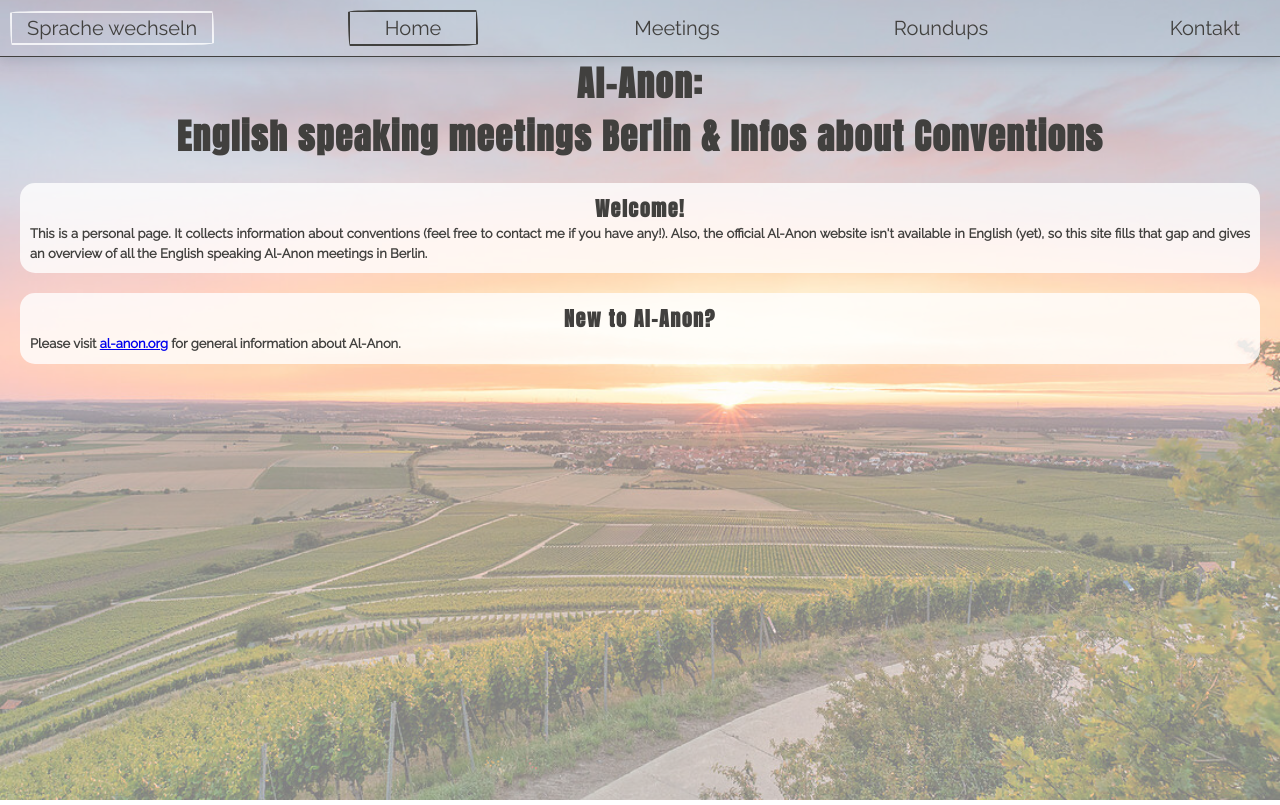
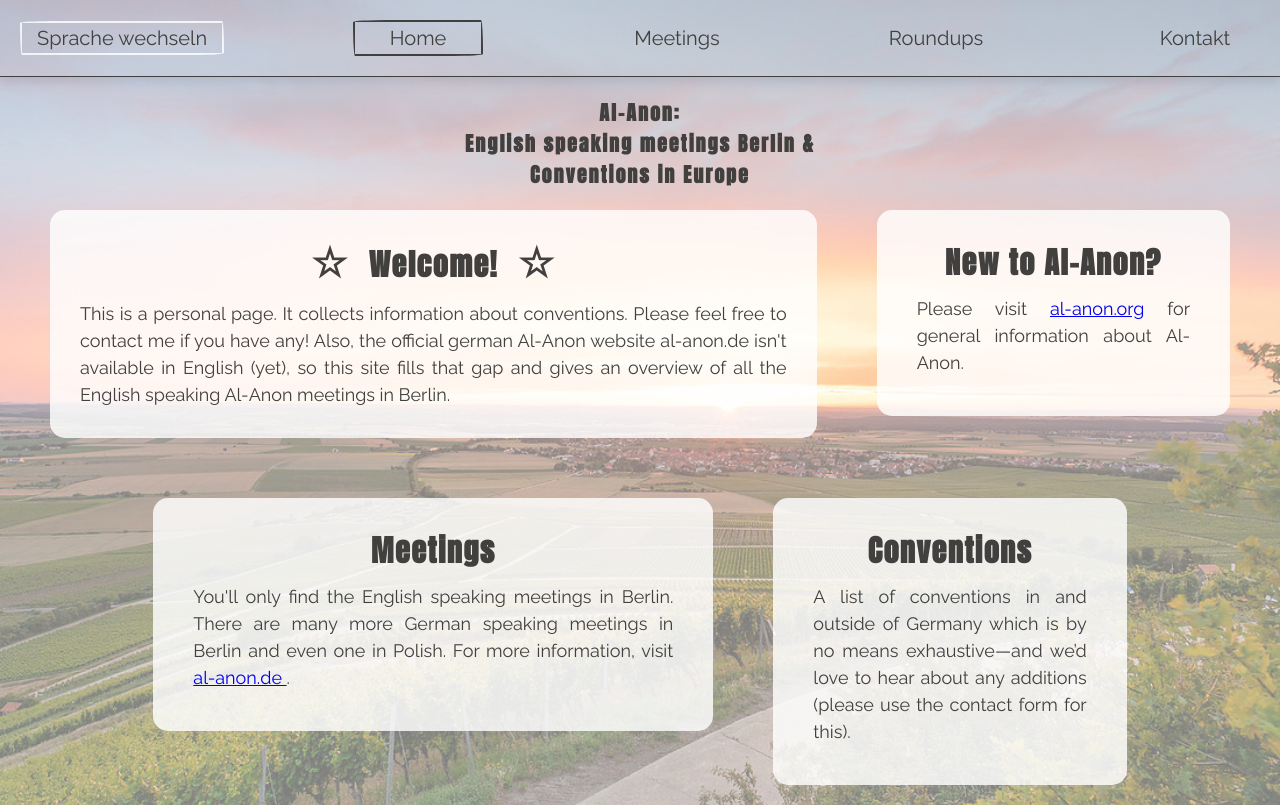
Before and after one commit to Footsteps/al-anon, a React (Vite) app: page / in a window 1280 px wide. Built offline with nearby package versions, Linux system fonts and the light colour scheme; a web font is replaced by a local one.

Commit message:
added Meetings and Conventions sections in Home. styling of big screen.

```diff
--- a/src/App.jsx
+++ b/src/App.jsx
@@ -6,20 +6,28 @@
 
 
 import { Routes, Route, useLocation } from "react-router-dom";
-import {useState} from "react"
-
-
+import {useEffect, useState} from "react"
 
 function App() {
 
   const location = useLocation();
   const [language, setLanguage] = useState("en");
+  const [isMobile, setIsMobile] = useState(window.innerWidth <= 768);
+
+  useEffect(() => {
+      const handleResize = () => {
+        console.log(window.innerWidth);
+        setIsMobile(window.innerWidth <= 768);
+      };
+      window.addEventListener("resize", handleResize);
+      return () => window.removeEventListener("resize", handleResize);
+    }, []);
 
   return (
     <div className={`app-container ${location.pathname.slice(1) || "home"}`}>
-      <Header language={language} setLanguage={setLanguage} />
+      <Header language={language} setLanguage={setLanguage} isMobile={isMobile}/>
       <Routes>
-        <Route path="/" element={<Home language={language} />} />
+        <Route path="/" isMobile={isMobile} element={<Home language={language}/>} />
         <Route path="/meetings" element={<Meetings language={language} />} />
         <Route path="/events" element={<Events language={language} />} />
         <Route path="/contact" element={<Contact language={language} />} />
--- a/src/components/LanguageSwitcher.jsx
+++ b/src/components/LanguageSwitcher.jsx
@@ -1,5 +1,4 @@
 import Tooltip from "./Tooltip.jsx";
-import {useEffect, useState} from "react";
 
 function LanguageSwitcher({ language, setLanguage, isMobile }) {
 
--- a/src/components/NavBar.jsx
+++ b/src/components/NavBar.jsx
@@ -1,25 +1,15 @@
 import {NavLink} from "react-router-dom";
 import ContactIcon from "../assets/contact-2.svg";
 import LanguageSwitcher from "../components/LanguageSwitcher"
-import {useEffect, useState} from "react";
 
-export default function NavBar({language, setLanguage}) {
-  const [isMobile, setIsMobile] = useState(window.innerWidth <= 768);
-
-    useEffect(() => {
-      const handleResize = () => {
-        setIsMobile(window.innerWidth <= 768);
-      };
-      window.addEventListener("resize", handleResize);
-      return () => window.removeEventListener("resize", handleResize);
-    }, []);
+export default function NavBar({language, setLanguage, isMobile}) {
 
   return (
     <nav>
       <LanguageSwitcher language={language} setLanguage={setLanguage} isMobile={isMobile}/>
       <NavLink className={({ isActive }) =>
           `nav-link border ${isActive ? "active" : ""}`}
-        to="/">Home</NavLink>
+        to="/"isMobile={isMobile}>Home</NavLink>
       <NavLink className={({ isActive }) =>
           `nav-link border ${isActive ? "active" : ""}`}
         to="/meetings">Meetings</NavLink>
--- a/src/index.css
+++ b/src/index.css
@@ -20,7 +20,7 @@
 /*** COLORS ***/
 :root {
   --primary-color: #41403e;
-  --text-background-color: rgba(255, 255, 255, 0.8);
+  --text-background-color: rgba(255, 255, 255, 0.82);
   --button-background-color: #fff;
 }
 
@@ -71,8 +71,6 @@
   opacity: 0.5;
 }
 
-
-
 /**BORDER **/
 .border {
   border-style: solid;
@@ -88,7 +86,6 @@
 .wave-border {
   box-shadow: 0 4px 12px rgba(76, 86, 106, 0.2);
 }
-
 
 /***HEADINGS & PARAGRAPHS**/
 h2 {
@@ -116,8 +113,8 @@
   justify-content: space-around;
 }
 
-button, .nav-link {
-
+button,
+.nav-link {
   transition: all 235ms ease-in-out;
 
   background-color: var(--button-background-color);
@@ -154,7 +151,6 @@
   color: var(--button-background-color);
 }
 
-
 button:hover {
   background-color: var(--primary-color);
   color: var(--button-background-color);
@@ -171,11 +167,10 @@
   transform: translate3d(0, 2px, 0);
 }
 
-button:focus, .nav-link:focus {
+button:focus,
+.nav-link:focus {
   box-shadow: rgba(0, 0, 0, 0.3) 2px 8px 4px -6px;
 }
-
-
 
 .round-btn {
   height: 32px;
@@ -231,6 +226,7 @@
   text-align: justify;
 }
 
+
 /**GLASS CARD**/
 
 .card {
@@ -238,7 +234,7 @@
   min-height: 100px;
   padding: 2.25rem;
   border-radius: 1.5rem;
-  background-color: rgb(255, 255, 240);
+  background-color: var(--text-background-color);
   font-weight: bolder;
 }
 
@@ -257,7 +253,6 @@
   font-size: 15px;
 }
 
-
 /*** HOME ***/
 h1 {
   font-family: var(--heading-font);
@@ -270,6 +265,12 @@
 
 h2 {
   font-size: 2rem;
+}
+
+.star {
+    font-size: 4rem;
+    display: inline-block;
+    margin: 0 2rem;
   }
 
 /*** MEETINGS ***/
@@ -310,7 +311,6 @@
   font-weight: 800;
   font-size: 1.5rem;
   text-align: center;
-
 }
 
 .flyer-preview > a {
@@ -318,10 +318,6 @@
 }
 
 @media (min-width: 481px) {
-
-  h1 {
-    font-size: 3.5rem;
-  }
 }
 @media (min-width: 769px) {
   /*HEADER*/
@@ -344,7 +340,9 @@
     border-color: var(--text-background-color);
   }
 
-button:hover, button:active, button:focus {
+  button:hover,
+  button:active,
+  button:focus {
     background-color: transparent;
     color: var(--text-background-color);
     transform: translate3d(0, 2px, 0);
@@ -374,8 +372,30 @@
     box-shadow: rgba(0, 0, 0, 0.2) 15px 28px 25px -18px;
   }
 
+  /*HOME */
+
+  h1 {
+    letter-spacing: 2px;
+    margin: 2rem 10rem 0 10rem;
   }
+
+  h2 {
+    font-size: 3rem;
+  }
+
+}
+
+
+
+
+
+
 @media (min-width: 1023px) {
+  /*HEADER*/
+
+  header {
+    padding: 2em;
+  }
 
   .nav-link {
     font-size: 2rem;
@@ -385,8 +405,42 @@
     font-size: 2rem;
   }
 
+   .home-container {
+    display: grid;
+    max-height: 90dvh;
+    grid-template-columns: repeat(12, 1fr);
+    grid-template-rows: min-content;
+    grid-column-gap: 17px;
+    gap: 2rem;
+    padding: 0 3rem;
+    align-items: start;
+  }
 
+  .welcome {
+    grid-column: 1/9;
+    padding: 2rem;
+  }
 
+  .newcomer {
+    grid-column: 9/13;
+    padding: 3rem;
+    height: fit-content;
+  }
 
+  .home-container section.meetings {
+    padding: 3rem;
+    grid-column: 2/8;
+  }
+
+  .home-container section.conventions {
+    padding: 3rem;
+    grid-column: 8/12;
+  }
+
+  section p {
+    padding: 1rem;
+    font-size: 1.8rem;
+    font-weight: 550;
+  }
 
 }
--- a/src/main.jsx
+++ b/src/main.jsx
@@ -3,6 +3,7 @@
 import { BrowserRouter } from "react-router-dom";
 import './index.css'
 import './form.css'
+
 import App from "./App.jsx"
 
 createRoot(document.getElementById('root')).render(
--- a/src/pages/Home.jsx
+++ b/src/pages/Home.jsx
@@ -1,37 +1,51 @@
-export default function Home({ language }) {
+export default function Home({ language, isMobile }) {
   return (
-    <>
     <main>
       <h1>
         {language === "de" ? (
+          isMobile ? (
             <>
               Al-Anon: <br />
-            Englischsprachige Meetings in Berlin & Infos über Conventions{" "}
+              Englischsprachige Meetings in Berlin & Infos über Conventions
             </>
           ) : (
             <>
-            {" "}
               Al-Anon: <br />
-            English speaking meetings Berlin & Infos about Conventions{" "}
+              Englischsprachige Meetings in Berlin & <br />
+              Roundups in Europa
+            </>
+          )
+        ) : isMobile ? (
+          <>
+            Al-Anon: <br />
+            English speaking meetings Berlin & Infos about Conventions
+          </>
+        ) : (
+          <>
+            Al-Anon: <br />
+            English speaking meetings Berlin & <br />
+            Conventions in Europe
           </>
         )}
       </h1>
-      <section className="section-card">
-        <h2>{language === "de" ? "Willkommen!" : "Welcome!"}</h2>
+      <div className="home-container">
+        <section className=" section-card welcome">
+
+          <h2><span className="star">☆</span>{language === "de" ? "Willkommen!" : "Welcome!"}<span className="star">☆</span></h2>
           <p>
             {language === "de"
-            ? "Diese Seite ist privat. Sie sammelt Infos über Conventions (meldet Euch gern, wenn ihr was habt!). Außerdem kann die offizielle Al-Anon Seite (noch) kein Englisch, und hier springt diese Seite mit einem Überblick über alle englischsprachigen Al-Anon Meetings in Berlin ein."
-            : "This is a personal page. It collects information about conventions (feel free to contact me if you have any!). Also, the official Al-Anon website isn't available in English (yet), so this site fills that gap and gives an overview of all the English speaking Al-Anon meetings in Berlin."}
+              ? `Diese Seite ist privat. Sie sammelt Infos über Conventions. Meldet Euch gern, wenn ihr was habt! Außerdem kann die offizielle Al-Anon Seite al-anon.de (noch) kein Englisch, und hier springt diese Seite mit einem Überblick über alle englischsprachigen Al-Anon Meetings in Berlin ein.`
+              : "This is a personal page. It collects information about conventions. Please feel free to contact me if you have any! Also, the official german Al-Anon website al-anon.de isn't available in English (yet), so this site fills that gap and gives an overview of all the English speaking Al-Anon meetings in Berlin."}
           </p>
         </section>
-      <section className="section-card">
+        <section className="section-card newcomer">
           <h2>{language === "de" ? "Neu bei Al-Anon?" : "New to Al-Anon?"}</h2>
 
           <p>
             {language === "de" ? (
               <>
-              Bitte schau' zuerst bei <a href="https://al-anon.de">al-anon.de</a>{" "}
-              vorbei für Wissenswertes über Al-Anon Meetings.
+                Bitte schau' zuerst bei <a href="https://al-anon.de">al-anon.de</a> vorbei für
+                Wissenswertes über Al-Anon Meetings.
               </>
             ) : (
               <>
@@ -41,8 +55,23 @@
             )}
           </p>
         </section>
-
+        {!isMobile && (
+          <section className="meetings section-card">
+            <h2>Meetings</h2>
+            <p>{language === "de" ? <>
+            Du findest hier alle englischsprachigen Meetings in Berlin. Es gibt viel mehr deutschsprachige Meetings und sogar ein polnischsprachiges - Infos bei <a href="https://al-anon.de">al-anon.de </a>.</> :
+            <>You'll only find the English speaking meetings in Berlin. There are many more German speaking meetings in Berlin and even one in Polish. For more information, visit <a href="https://al-anon.de">al-anon.de </a>.</> }</p>
+          </section>
+        )}
+        {!isMobile && (
+          <section className="conventions section-card">
+            <h2>Conventions</h2>
+            <p>{language === "de" ? <>
+            Eine Sammlung von Conventions innerhalb und außerhalb Deutschlands. Sie erhebt keinen Anspruch auf Vollständigkeit - und freut sich sehr über Zuwachs (dafür gern das Kontaktformular nutzen).</> :
+            <>A list of conventions in and outside of Germany which is by no means exhaustive—and we’d love to hear about any additions (please use the contact form for this).</> }</p>
+          </section>
+        )}
+      </div>
     </main>
-    </>
   );
 }
```
Also changed, not shown: src/components/ContactForm.jsx (deleted). Lines whose indentation alone changed are shown as unchanged.
